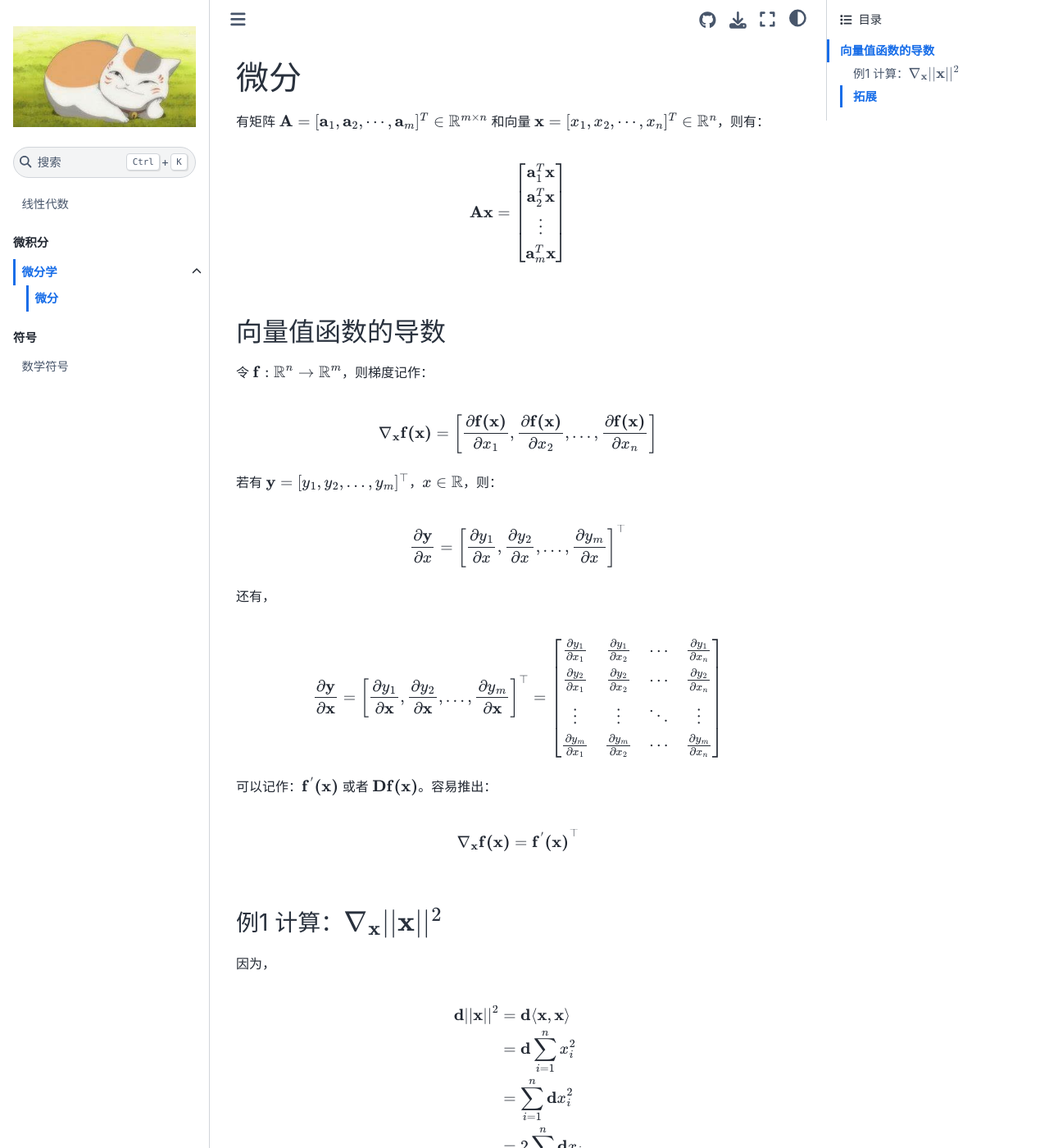
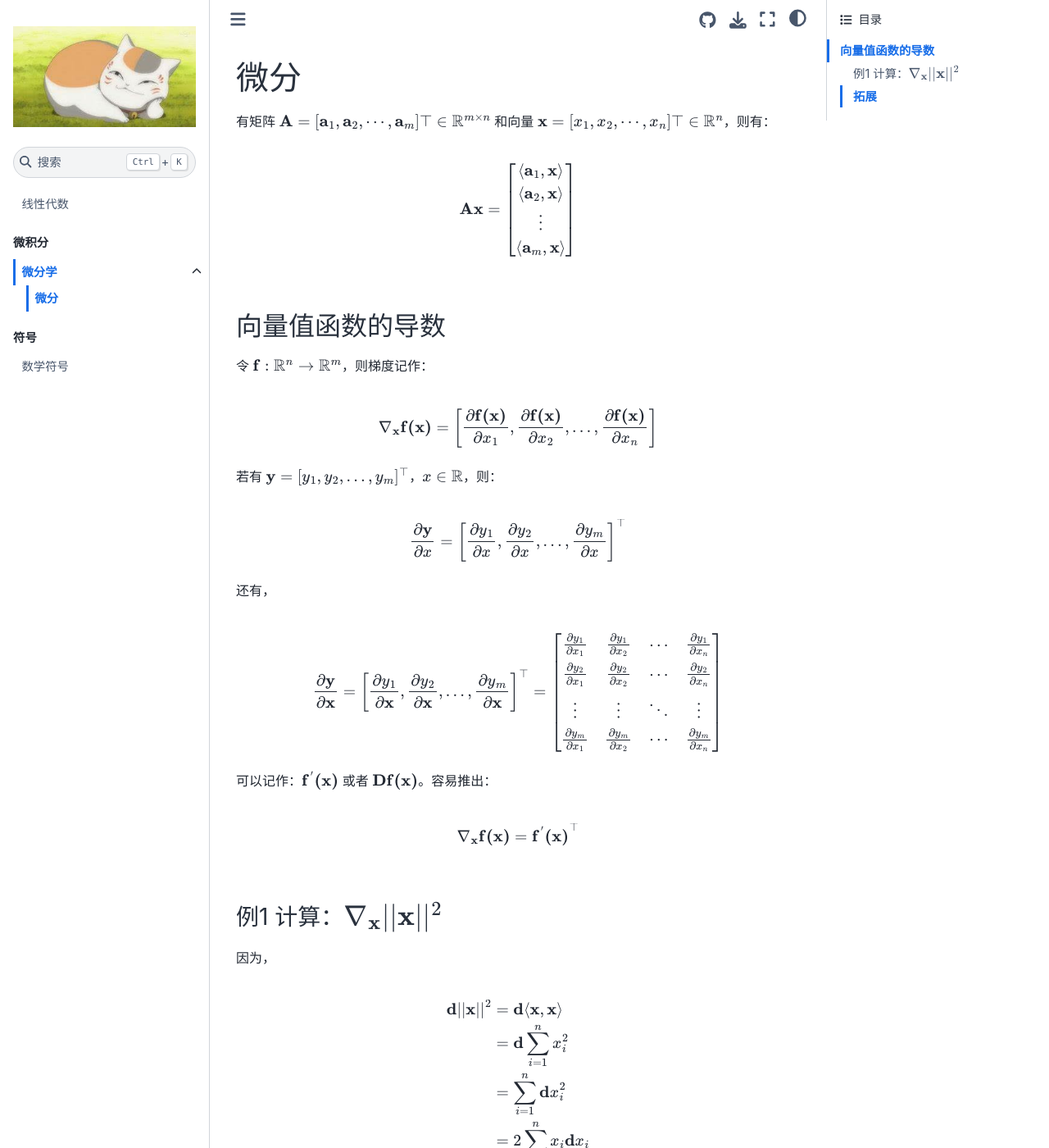
Before and after one commit to xinetzone/linear-algebra, a Jupyter Book: the page built from docs/differential-calculus/grad.md, in a window 1280 px wide and 1400 px high. Shown: the whole window at 82% size. Built offline with Jupyter Book 1.0.4 settings and Sphinx 7.4.7 and the Sphinx Book theme 1.1.4, drawn with Linux system fonts in a browser that asks for light colours; some of the changed text lies outside the part shown.

Commit message:
modified:   docs/differential-calculus/grad.md

```diff
--- a/docs/differential-calculus/grad.md
+++ b/docs/differential-calculus/grad.md
@@ -1,13 +1,13 @@
 # 微分
 
-有矩阵 $\mathbf{A} = [\mathbf{a}_1, \mathbf{a}_2, \cdots, \mathbf{a}_m]^T \in \mathbb{R}^{m \times n}$ 和向量 $\mathbf{x} = [x_1, x_2, \cdots, x_n]^T \in \mathbb{R}^{n}$，则有：
+有矩阵 $\mathbf{A} = [\mathbf{a}_1, \mathbf{a}_2, \cdots, \mathbf{a}_m]{\top} \in \mathbb{R}^{m \times n}$ 和向量 $\mathbf{x} = [x_1, x_2, \cdots, x_n]{\top} \in \mathbb{R}^{n}$，则有：
 
 $$
 \mathbf{Ax} = \begin{bmatrix}
-   \mathbf{a}_1^T \mathbf{x} \\
-   \mathbf{a}_2^T \mathbf{x} \\
+   \langle \mathbf{a}_1, \mathbf{x} \rangle\\
+   \langle \mathbf{a}_2, \mathbf{x} \rangle\\
    \vdots \\
-   \mathbf{a}_m^T \mathbf{x}
+   \langle \mathbf{a}_m, \mathbf{x} \rangle
 \end{bmatrix}
 $$
 
@@ -54,9 +54,9 @@ $$
 &=
 \sum_{i=1}^n \mathbf{d} x_i^2\\
 &=
-2 \sum_{i=1}^n \mathbf{d} x_i\\
+2 \sum_{i=1}^n x_i \mathbf{d} x_i\\
 &=
-2 \mathbf{x}^T \mathbf{d} \mathbf{x}\\
+2 \mathbf{x}^{\top} \mathbf{d} \mathbf{x}\\
 \end{align}
 $$
 
```
